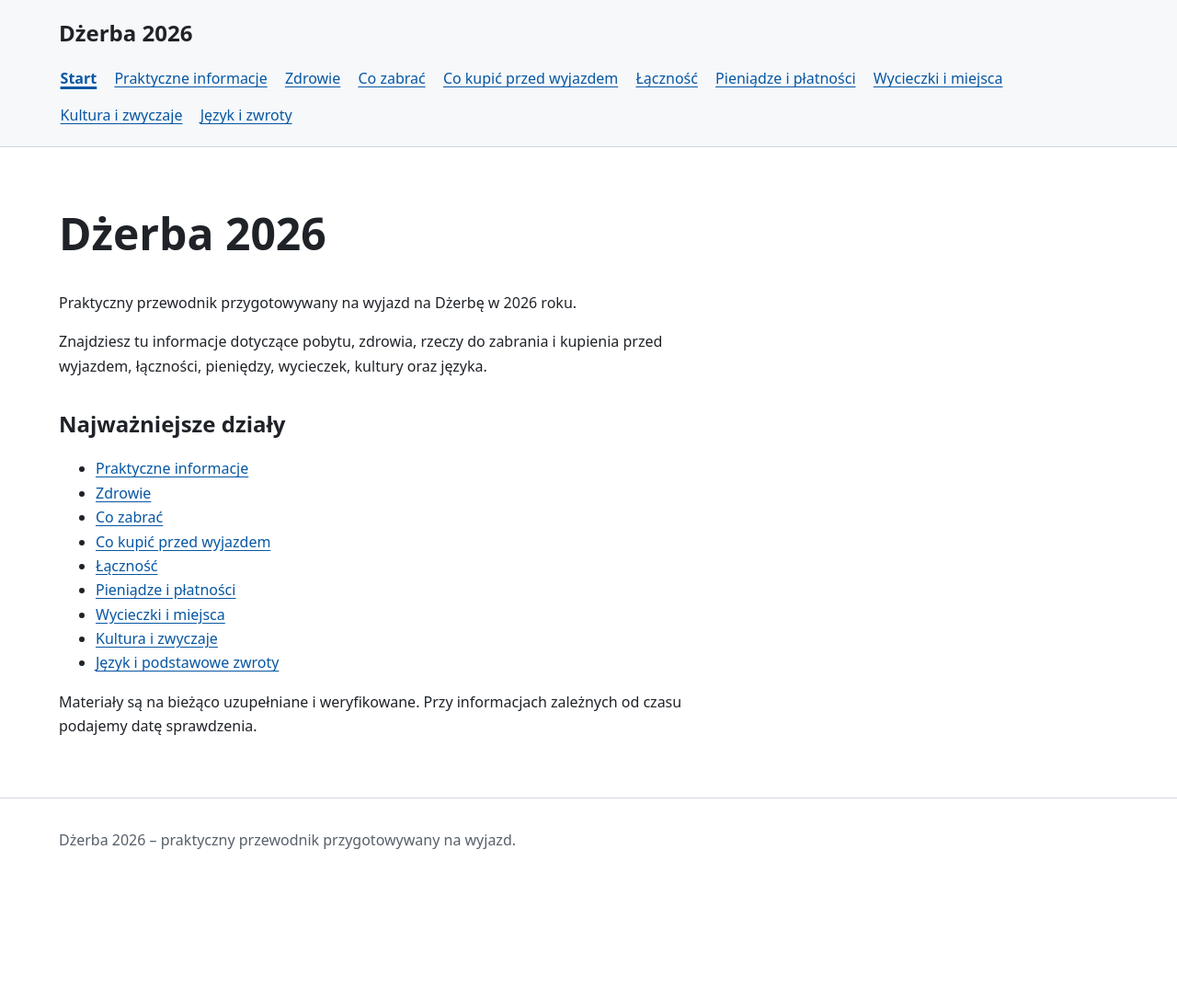
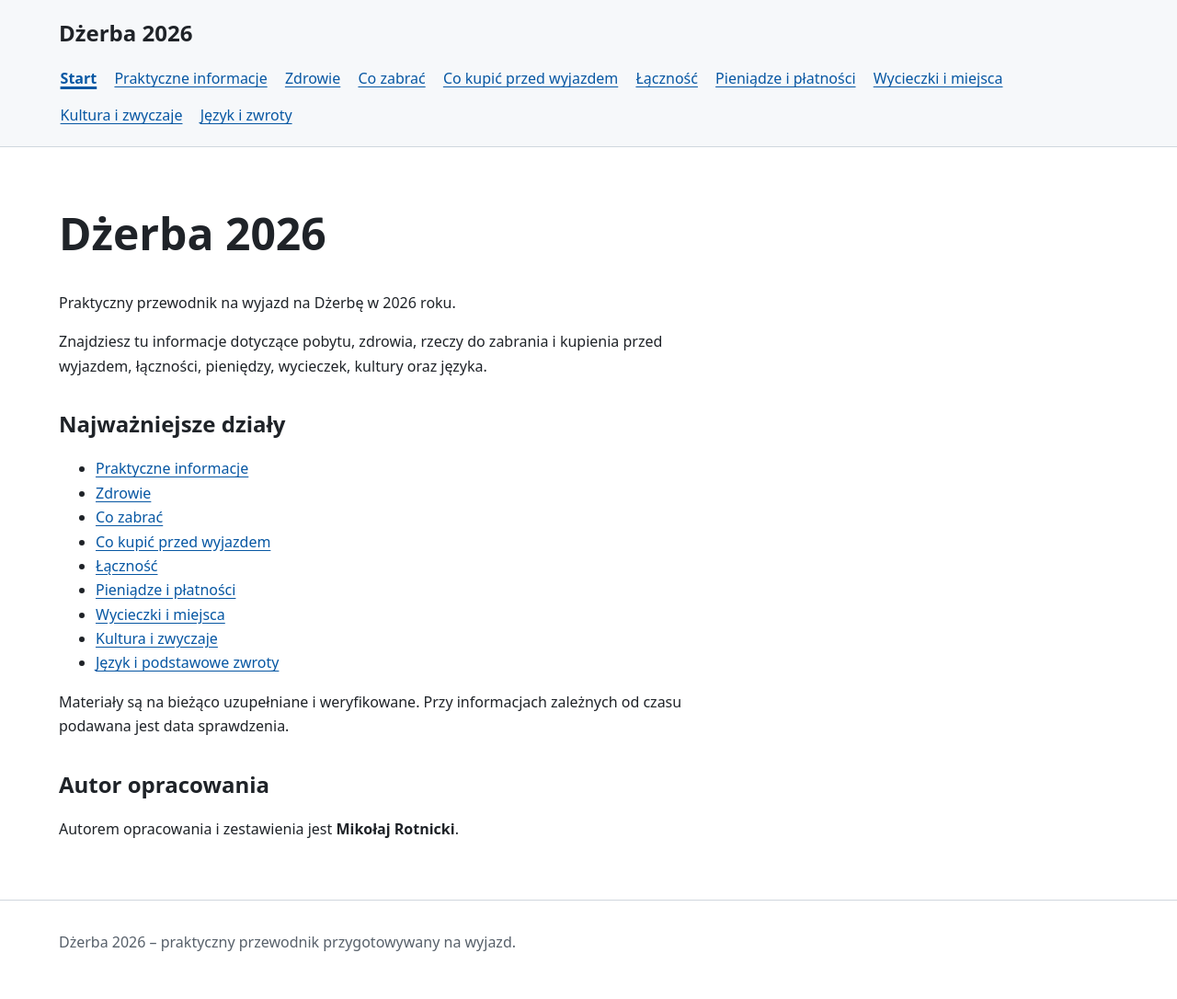
Before and after one commit to rotnicki/djerba-2026, a Jekyll site: the page built from index.md, in a window 1280 px wide. Shown: the whole page at 92% size. Built offline with Jekyll 4.4.1, drawn with Linux system fonts in a browser that asks for light colours; before the commit the page ends 974 px from its top, so only the background shows below that.

Commit message:
Dodać autora opracowania na stronie głównej

```diff
--- a/index.md
+++ b/index.md
@@ -4,7 +4,7 @@ title: Dżerba 2026
 
 # Dżerba 2026
 
-Praktyczny przewodnik przygotowywany na wyjazd na Dżerbę w 2026 roku.
+Praktyczny przewodnik na wyjazd na Dżerbę w 2026 roku.
 
 Znajdziesz tu informacje dotyczące pobytu, zdrowia, rzeczy do zabrania i kupienia przed wyjazdem, łączności, pieniędzy, wycieczek, kultury oraz języka.
 
@@ -20,4 +20,8 @@ Znajdziesz tu informacje dotyczące pobytu, zdrowia, rzeczy do zabrania i kupien
 - [Kultura i zwyczaje](kultura-i-zwyczaje.md)
 - [Język i podstawowe zwroty](jezyk-i-zwroty.md)
 
-Materiały są na bieżąco uzupełniane i weryfikowane. Przy informacjach zależnych od czasu podajemy datę sprawdzenia.
+Materiały są na bieżąco uzupełniane i weryfikowane. Przy informacjach zależnych od czasu podawana jest data sprawdzenia.
+
+## Autor opracowania
+
+Autorem opracowania i zestawienia jest **Mikołaj Rotnicki**.
```
